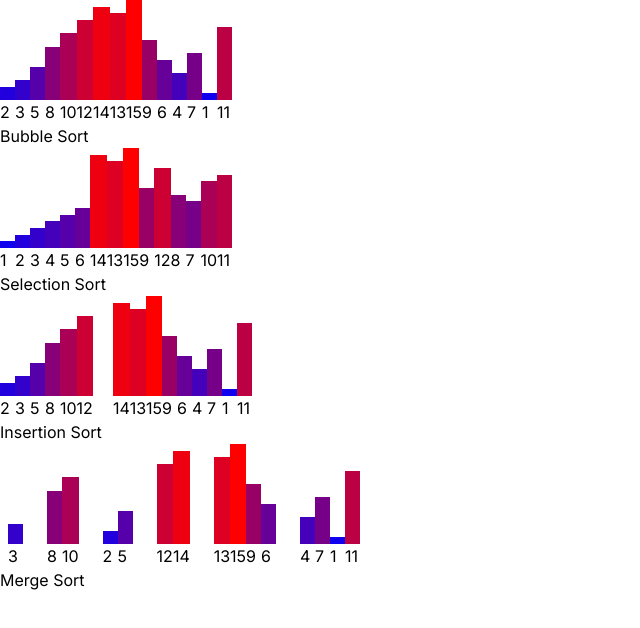
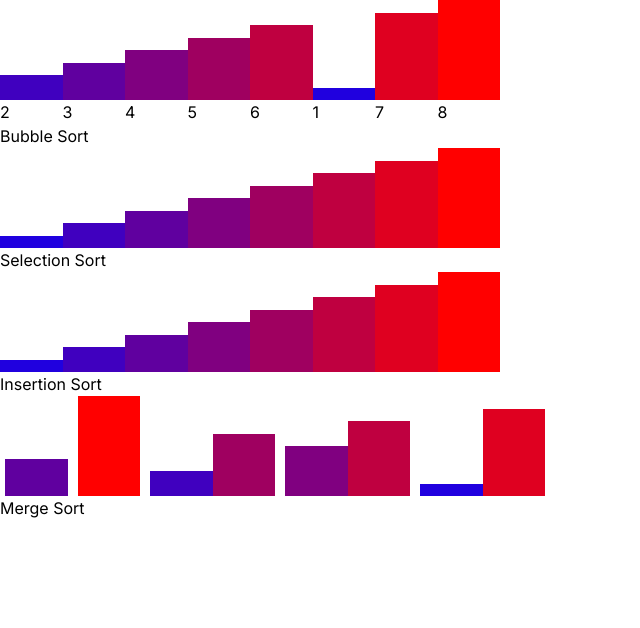
Before and after one commit to fractal-bootcamp/briansmiley.algorithms, a Next.js app: page / in a window 1280 px wide. Shown: the top 628 px of the page, without its empty margins (0-640 px from the left). Built offline with nearby package versions, Linux system fonts and the light colour scheme.

Commit message:
tweaks render size etc

```diff
--- a/app/components/BubbleSort.tsx
+++ b/app/components/BubbleSort.tsx
@@ -1,6 +1,6 @@
 "use client";
 
-import React, { useEffect, useState } from "react";
+import React, { use, useEffect, useState } from "react";
 import SortableBar from "./SortableBar";
 import bubbleSort from "../algorithms/bubbleSortFunc";
 import { SortVizProps } from "./Sorts";
@@ -15,11 +15,14 @@ export default function BubbleSort({ unsortedArray, tick }: SortVizProps) {
   return (
     <div className="flex justify-start items-end">
       {solution.history[idx].map(val => (
-        <SortableBar
-          height={val}
-          max={solution.originalArray.length}
-          key={val}
-        />
+        <div key={`bubbleSort${val}`}>
+          <SortableBar
+            height={val}
+            max={Math.max(...unsortedArray)}
+            arrayLength={unsortedArray.length}
+          />
+          {val}
+        </div>
       ))}
     </div>
   );
--- a/app/components/InsertionSort.tsx
+++ b/app/components/InsertionSort.tsx
@@ -19,8 +19,9 @@ export default function InsertionSort({ unsortedArray, tick }: SortVizProps) {
         {solution.history[idx].map(val => (
           <SortableBar
             height={val}
-            max={solution.originalArray.length}
-            key={val}
+            max={Math.max(...unsortedArray)}
+            arrayLength={solution.originalArray.length}
+            key={`insertionSort${val}`}
           />
         ))}
       </div>
@@ -28,8 +29,9 @@ export default function InsertionSort({ unsortedArray, tick }: SortVizProps) {
         {solution.originalArray.slice(idx + 1).map(val => (
           <SortableBar
             height={val}
-            max={solution.originalArray.length}
-            key={val}
+            max={Math.max(...unsortedArray)}
+            arrayLength={solution.originalArray.length}
+            key={`insertionSort${val}`}
           />
         ))}
       </div>
--- a/app/components/MergeSort.tsx
+++ b/app/components/MergeSort.tsx
@@ -1,3 +1,4 @@
+"use client";
 import { useEffect, useState } from "react";
 import mergeSort, {
   Snapshot,
@@ -11,10 +12,11 @@ const MergeSort = ({ unsortedArray, tick }: SortVizProps) => {
     indexMergeTree(mergeSort(unsortedArray))
   );
   const arrayMax = Math.max(...unsortedArray);
+  const totalLength = unsortedArray.length;
   const [depth, setDepth] = useState(0);
   const [sortFlag, setSortFlag] = useState(false);
   useEffect(() => {
-    if (depth === solution.before.length - 1) setSortFlag(true); //flip to whether we are splitting or sorting when we hit the last node
+    if (depth === solution.before.length - 2) setSortFlag(true); //flip to whether we are splitting or sorting when we hit the last node
     setTimeout(() => {
       const increment = sortFlag ? -1 : 1; //if sort flag is on, we are counting backwards as we walk up and sort/merge
       setDepth(depth + increment); //increase our depth tick
@@ -27,6 +29,7 @@ const MergeSort = ({ unsortedArray, tick }: SortVizProps) => {
       currentDepth={depth}
       sortFlag={sortFlag}
       arrayMax={arrayMax}
+      totalLength={totalLength}
     />
   );
 };
@@ -35,23 +38,30 @@ interface MergeSortMetaProps {
   currentDepth: number; //upticking render depth
   sortFlag: boolean; //whether we are sorting or splitting
   arrayMax: number; //size of largest entry; for display scaling
+  totalLength: number;
 }
 const MergeSortMeta = ({
   context,
   currentDepth,
   sortFlag,
-  arrayMax
+  arrayMax,
+  totalLength
 }: MergeSortMetaProps) => {
   const arrayToRender = sortFlag ? context.after : context.before;
   return (
     <div>
       {currentDepth > context.index! ? (
-        <div className="flex justify-start gap-2 items-end">
+        <div className="flex justify-start items-end">
           {/* If we are past a nodes index and it is a singleton, render it */}
           {context.after.length === 1 ? (
-            <div className="flex h-full justify-start items-end mx-2">
+            <div className="flex h-full justify-start items-end">
               {arrayToRender.map(val => (
-                <SortableBar height={val} max={arrayMax} key={val} />
+                <SortableBar
+                  height={val}
+                  max={arrayMax}
+                  arrayLength={totalLength}
+                  key={`mergeSort${val}`}
+                />
               ))}
             </div>
           ) : (
@@ -64,6 +74,7 @@ const MergeSortMeta = ({
               context={context.leftChildren}
               sortFlag={sortFlag}
               arrayMax={arrayMax}
+              totalLength={totalLength}
             />
           ) : (
             ""
@@ -74,15 +85,21 @@ const MergeSortMeta = ({
               context={context.rightChildren}
               sortFlag={sortFlag}
               arrayMax={arrayMax}
+              totalLength={totalLength}
             />
           ) : (
             ""
           )}
         </div>
       ) : (
-        <div className="flex h-full justify-start items-end mx-2">
+        <div className="flex h-full justify-start items-end mx-[5px]">
           {arrayToRender.map(val => (
-            <SortableBar height={val} max={arrayMax} key={val} />
+            <SortableBar
+              height={val}
+              arrayLength={totalLength}
+              max={arrayMax}
+              key={val}
+            />
           ))}
         </div>
       )}
--- a/app/components/SelectionSort.tsx
+++ b/app/components/SelectionSort.tsx
@@ -17,8 +17,9 @@ export default function SelectionSort({ unsortedArray, tick }: SortVizProps) {
       {solution.history[idx].map(val => (
         <SortableBar
           height={val}
-          max={solution.originalArray.length}
-          key={val}
+          max={Math.max(...unsortedArray)}
+          arrayLength={solution.originalArray.length}
+          key={`selectionSort${val}`}
         />
       ))}
     </div>
--- a/app/components/SortableBar.tsx
+++ b/app/components/SortableBar.tsx
@@ -1,18 +1,24 @@
+"use client";
 type SortableBarProps = {
   height: number;
+  arrayLength: number;
   max: number;
 };
-export default function SortableBar({ height, max }: SortableBarProps) {
+export default function SortableBar({
+  height,
+  arrayLength,
+  max
+}: SortableBarProps) {
   const style: React.CSSProperties = {
     minHeight: `${height * (100 / max)}px`,
+    minWidth: `${500 / arrayLength}px`,
     backgroundColor: `rgb(${height * (255 / max)} 0 ${
       255 - (255 / max) * height
     })`
   };
   return (
     <div className="flex flex-col">
-      <div className="min-w-[15px]" style={style}></div>
-      {height}
+      <div className="" style={style}></div>
     </div>
   );
 }
--- a/app/components/Sorts.tsx
+++ b/app/components/Sorts.tsx
@@ -1,11 +1,11 @@
+"use client";
 import { scrambled } from "../algorithms/utils";
-import React from "react";
+import React, { useEffect, useState } from "react";
 import BubbleSort from "./BubbleSort";
 import InsertionSort from "./InsertionSort";
 import SelectionSort from "./SelectionSort";
 import MergeSort from "./MergeSort";
-const sampleArray = Array.from({ length: 15 }, (_, idx) => idx + 1);
-const scrambledArray = scrambled(sampleArray);
+const sampleArray = Array.from({ length: 8 }, (_, idx) => idx + 1);
 export interface SortVizProps {
   unsortedArray: number[];
   tick: number;
@@ -17,11 +17,14 @@ const sorts = [
   { name: "Merge Sort", component: MergeSort }
 ];
 const Sorts = () => {
+  const [sortData, setSortData] = useState(() =>
+    scrambled(Array.from({ length: 8 }, (_, idx) => idx + 1))
+  );
   return (
     <div>
       {sorts.map(sort => (
         <div key={sort.name}>
-          <sort.component unsortedArray={scrambledArray} tick={1000} />
+          <sort.component unsortedArray={sortData} tick={500} />
           {sort.name}
         </div>
       ))}
```
